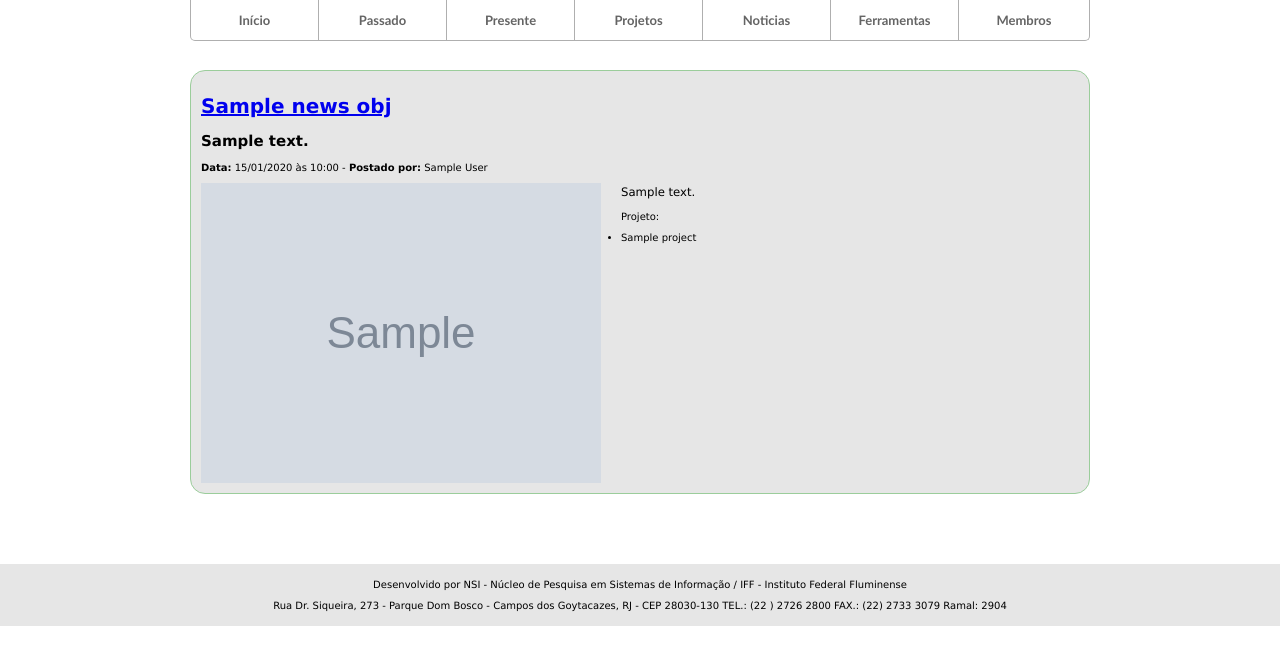
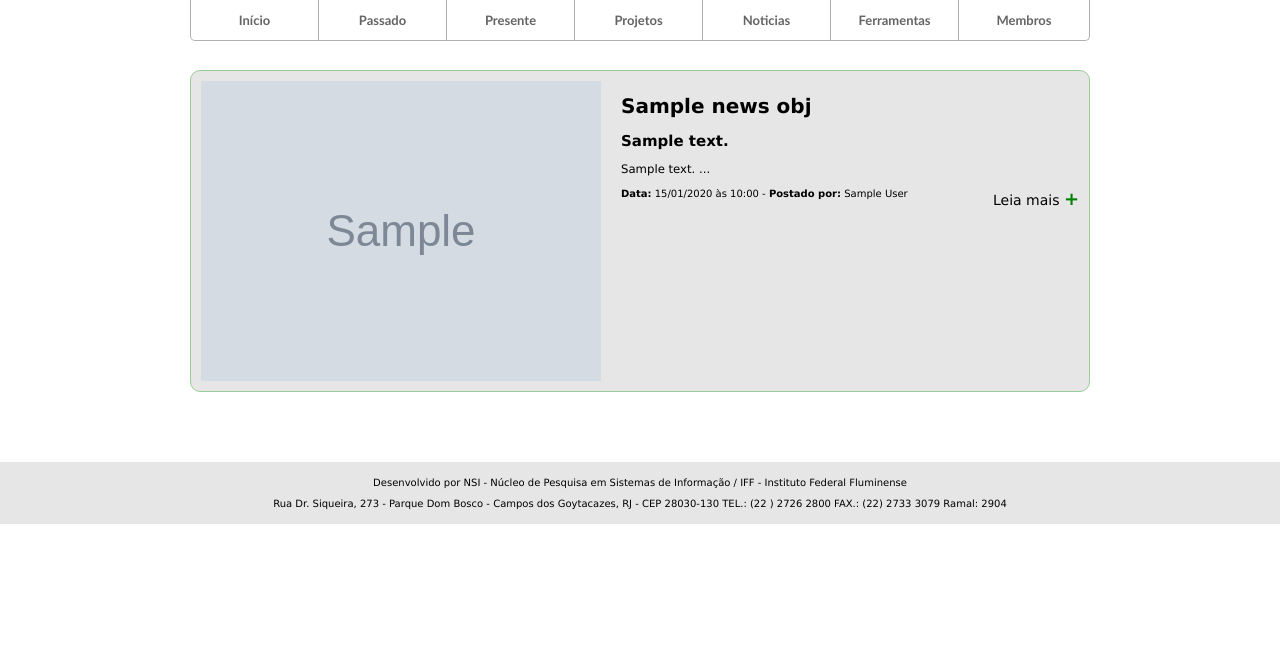
Before and after one commit to nsi-iff/nsi_site, a Django app: template apps/news/templates/show_news.html in a window 1280 px wide. Shown: the part 150-800 px from the top of the page. Run offline with Django 3.2, Linux system fonts and the light colour scheme; the template is opened without the code that fills it: most values are stand-ins (such as "Sample title", 1, 10 or a date in 2020); grey boxes marked "Sample" are stand-in pictures.

Commit message:
Modified the template that shows all the news

```diff
--- a/apps/news/models.py
+++ b/apps/news/models.py
@@ -14,7 +14,7 @@ class News(models.Model):
     title = models.CharField(max_length=200)
     summary = models.CharField(max_length=200, null=True, blank=True)
     body = models.TextField()
-    image = ImageWithThumbsField(null=True, blank=True, upload_to='images/news', sizes=((300, 300), (90, 90), ))
+    image = ImageWithThumbsField(null=True, blank=True, upload_to='images/news', sizes=((150, 150), (90, 90), ))
     author = models.ForeignKey(User)
     date_and_time = models.DateTimeField(default=dt.now())
     projects_relateds = models.ManyToManyField(Project, null=True, blank=True)
--- a/apps/news/templates/detail_news.html
+++ b/apps/news/templates/detail_news.html
@@ -5,7 +5,7 @@
     <h1>{{ news_obj.title }}</h1>
     <h2>{{ news_obj.summary }}</h2>
     <h3>{{ news_obj.body }}</h3>
-    <img src="{{ MEDIA_URL }}/{{ news_obj.image.url_300x300 }}" alt="{{ news_obj.title }} image" title="{{ news_obj.title }} image" />
+    <img src="{{ MEDIA_URL }}/{{ news_obj.image.url_150x150 }}" alt="{{ news_obj.title }} image" title="{{ news_obj.title }} image" />
     <p>Postado por: {{ news_obj.author }}</p>
     <p>Data: {{ news_obj.date_and_time|date:"d/m/Y à\s H:i" }}</p>
     {% if news_obj.projects_relateds.all %}
--- a/apps/news/templates/show_news.html
+++ b/apps/news/templates/show_news.html
@@ -9,21 +9,16 @@
   <div id="news">
     {% for new in news %}
       <div class="new">
+        {% if new.image %}
+          <img src="{{ MEDIA_URL }}/{{ new.image.url_150x150 }}" alt="{{ new.title }}" title="{{ new.title }}" />
+        {% endif %}
         <h1><a href="/noticia/{{ new.id }}" title="{{ new.title }}">{{ new.title }}</a></h1>
         <h2>{{ new.summary }}</h2>
-        <p><span>Data:</span> {{ new.date_and_time|date:"d/m/Y à\s H:i" }} - <span>Postado por:</span> {{ new.author }}</p>
-        {% if new.image %}
-          <img src="{{ MEDIA_URL }}/{{ new.image.url_300x300 }}" alt="{{ new.title }}" title="{{ new.title }}" />
-        {% endif %}
-        <h3>{{ new.body }}</h3>
-        {% if new.projects_relateds.all %}
-          <ul>
-            <p>Projeto:</p>
-            {% for project in new.projects_relateds.all %}
-              <li>{{ project.name }}</li>
-            {% endfor %}
-          </ul>
-        {% endif %}
+        <h3>{{ new.body|slice:"200" }} ...</h3>
+        <p>
+          <span>Data:</span> {{ new.date_and_time|date:"d/m/Y à\s H:i" }} - <span>Postado por:</span> {{ new.author }}
+          <a href="/noticia/{{ new.id }}">Leia mais <span>+</span></a>
+        </p>
       </div>
     {% endfor %}
   </div>
--- a/site_media/css/news.css
+++ b/site_media/css/news.css
@@ -1,15 +1,11 @@
 .new {
   background-color: #E6E6E6;
   padding: 10px;
-  border-radius: 15px;
-  -moz-border-radius: 15px;
+  border-radius: 10px;
+  -moz-border-radius: 10px;
   margin-bottom: 20px;
   overflow: hidden;
   border: thin solid #9BCD9B;
-}
-
-.new p span {
-  font-weight: bold;
 }
 
 .new img {
@@ -17,6 +13,39 @@
   margin-right: 20px;
 }
 
+.new h1 a, .new h1 a:visited {
+  color: black;
+  text-decoration: none;
+}
+
+.new h1 a:hover {
+  text-decoration: underline;
+}
+
+.new p span {
+  font-weight: bold;
+}
+
+.new p a {
+  float: right;
+}
+
+.new p a, .new p a:visited {
+  color: black;
+  font-size: 14px;
+  text-decoration: none;
+}
+
+.new p a:hover {
+  text-decoration: underline;
+}
+
+.new p a span {
+  color: green;
+  font-weight: bold;
+  font-size: 18px;
+}
+
 .new h3 {
   text-align: justify;
   font-weight: normal;
```
Also changed, not shown: 1 other file.
